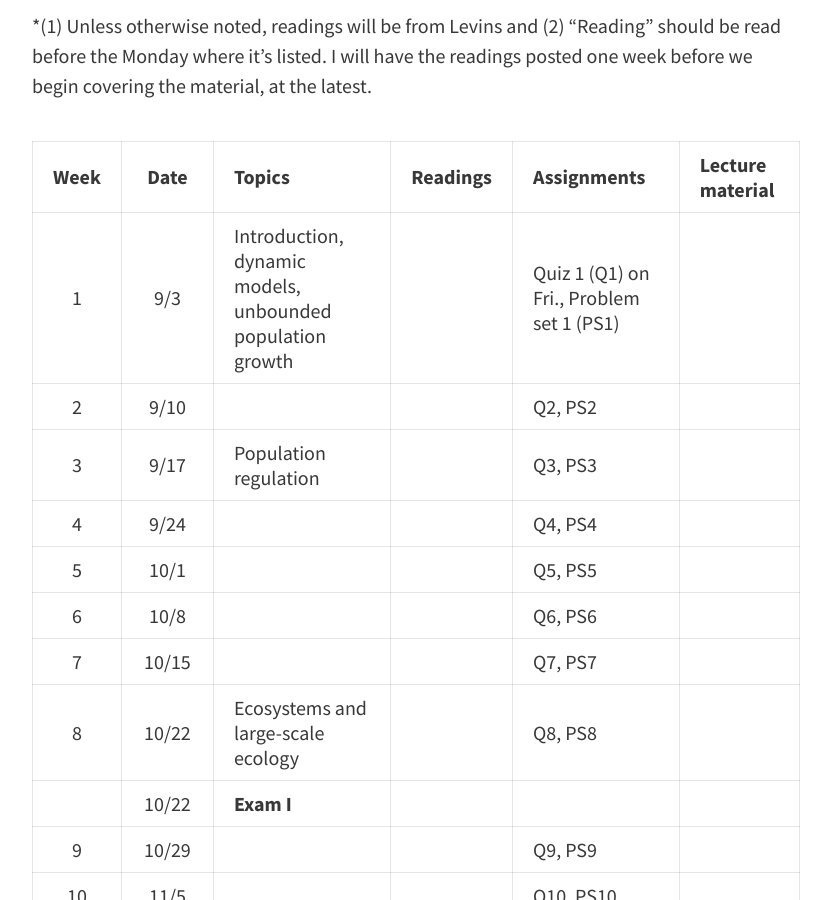
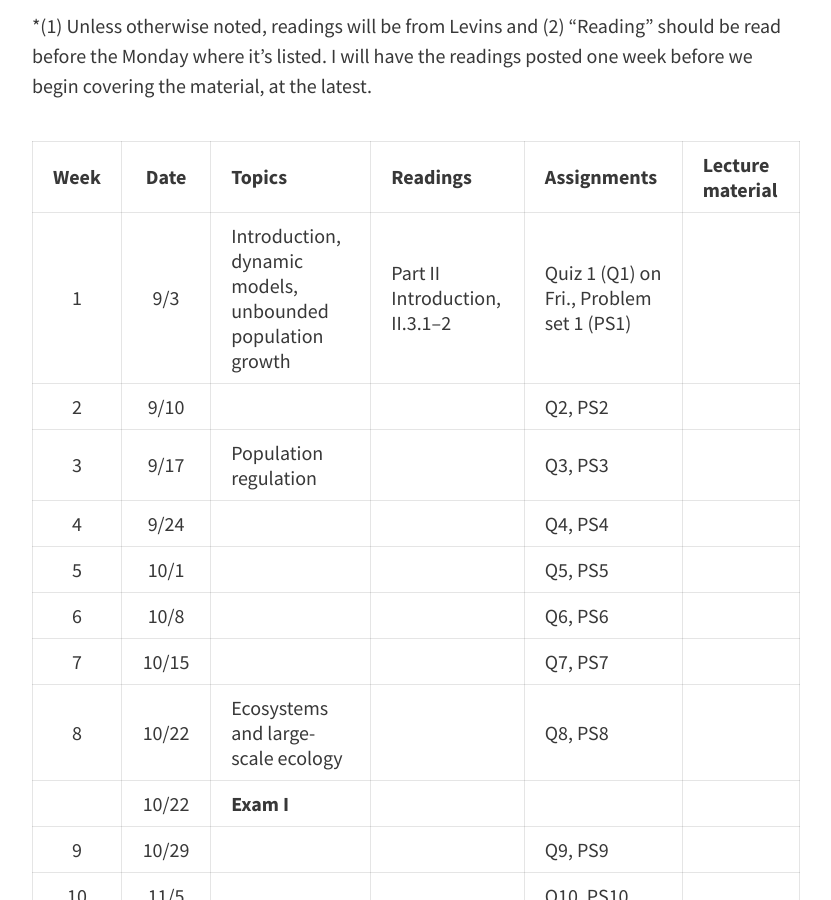
Before and after one commit to davan690/ColbyEcology.github.io, a Jekyll site: the page built from pages/lecture_schedule.md, in a window 1280 px wide and 900 px high, scrolled down 606 px. Shown: the whole window, without its empty margins (224-1055 px from the left). Built offline with Jekyll 4.4.1, drawn with Linux system fonts in a browser that asks for light colours.

Commit message:
readings for first week

```diff
--- a/pages/lecture_schedule.md
+++ b/pages/lecture_schedule.md
@@ -15,7 +15,7 @@ Colby College is supportive of the religious practices of its students, faculty,
 
 Week | Date  | Topics | Readings | Assignments| Lecture material
 :---:|:-----:|--------|---------|---------|-------------|
-1    | 9/3   | Introduction, dynamic models, unbounded population growth | | Quiz 1 (Q1) on Fri., Problem set 1 (PS1) | |
+1    | 9/3   | Introduction, dynamic models, unbounded population growth | Part II Introduction, II.3.1–2 | Quiz 1 (Q1) on Fri., Problem set 1 (PS1) | |
 2    | 9/10  | | | Q2, PS2 | |
 3    | 9/17  | Population regulation | | Q3, PS3 | |
 4    | 9/24  | | | Q4, PS4 | |
```
